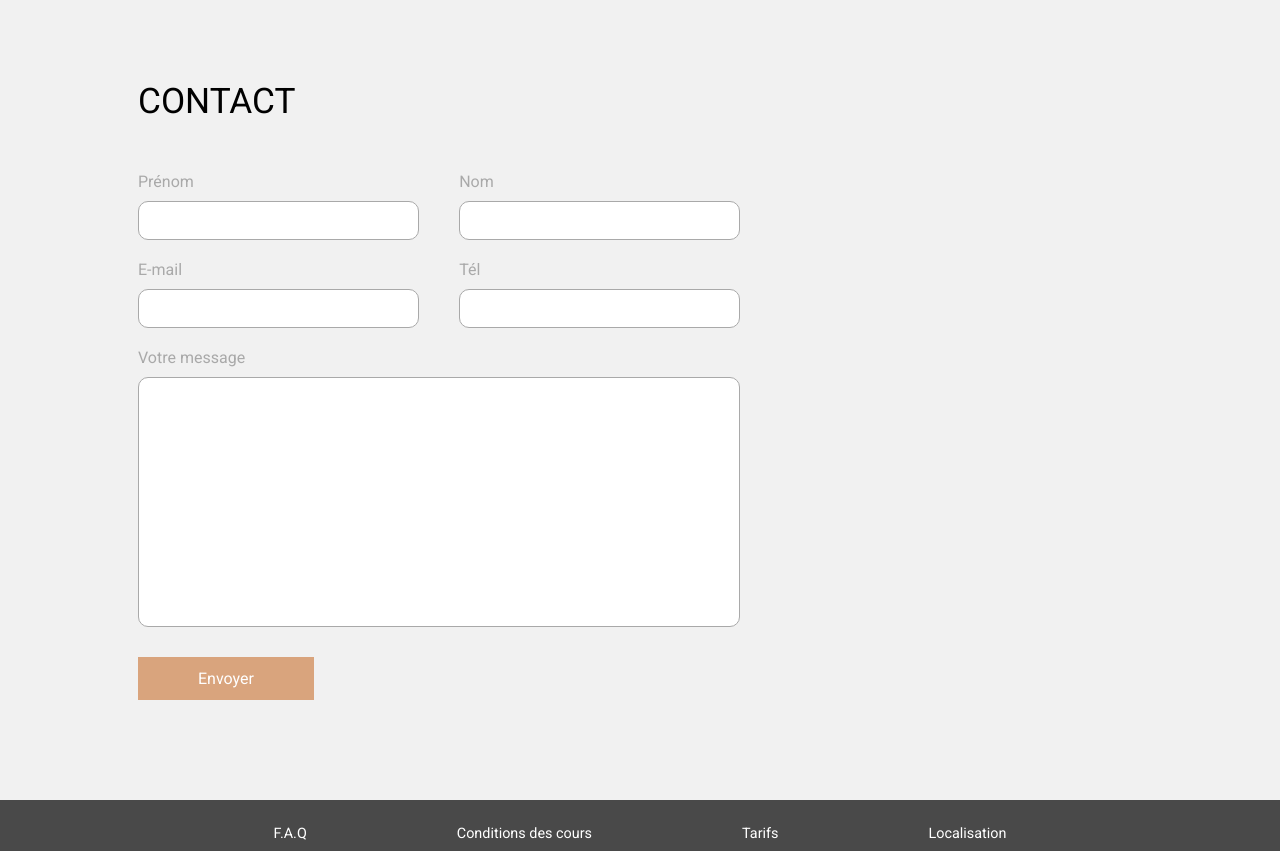
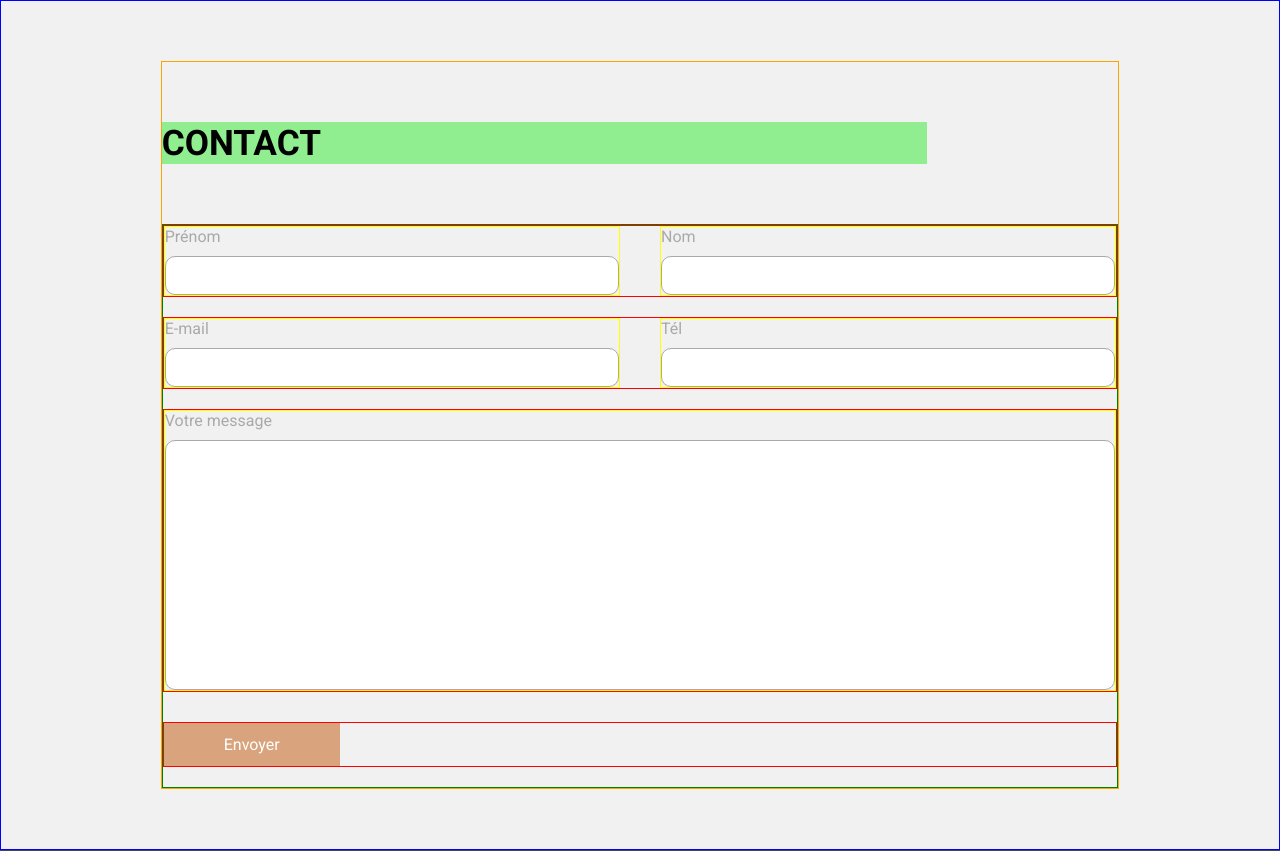
Before and after one commit to Cap0n3/VoiceUp, a React (Create React App) app: page / in a window 1280 px wide. Shown: the part 3700-4551 px from the top of the page. Built offline with nearby package versions, Linux system fonts and the light colour scheme.

Commit message:
First commit of branch

```diff
--- /dev/null
+++ b/src/components/ContactForm/ContactForm.js
@@ -0,0 +1,51 @@
+import { useContext } from "react";
+import {
+    Form,
+    InputContainer,
+    InputsWrapper,
+    Label,
+    Input,
+    Textarea
+} from "./ContactForm.style";
+import { LangContext } from "../../App";
+import { FilledBtn } from "../../globalStyle";
+
+const ContactSection = () => {
+    const {language} = useContext(LangContext);
+
+    return(
+        <Form action="" method="get">
+            <InputContainer>
+                <InputsWrapper>
+                    <Label htmlFor="fname">{(language === "FR") ? "Prénom" : "First Name"}</Label>
+                    <Input type="text" name="fname" />
+                </InputsWrapper>
+                <InputsWrapper>
+                    <Label htmlFor="lname">{(language === "FR") ? "Nom" : "Last Name"}</Label>
+                    <Input type="text" name="lname" />
+                </InputsWrapper>
+            </InputContainer>
+            <InputContainer>
+                <InputsWrapper>
+                    <Label htmlFor="email">E-mail</Label>
+                    <Input type="email" name="email" />
+                </InputsWrapper>
+                <InputsWrapper>
+                    <Label htmlFor="phone">{(language === "FR") ? "Tél" : "Phone"}</Label>
+                    <Input type="tel" name="phone" />
+                </InputsWrapper>
+            </InputContainer>
+            <InputContainer>
+                <InputsWrapper>
+                    <Label htmlFor="Message">{(language === "FR") ? "Votre message" : "Message"}</Label>
+                    <Textarea name="message"></Textarea>
+                </InputsWrapper>
+            </InputContainer>
+            <InputContainer style={{marginTop: "30px"}}>
+                <FilledBtn>{(language === "FR") ? "Envoyer" : "Send"}</FilledBtn>
+            </InputContainer>
+        </Form>
+    );
+}
+
+export default ContactSection;
--- a/src/components/ContactSection/ContactSection.style.js
+++ b/src/components/ContactForm/ContactForm.style.js
@@ -2,44 +2,23 @@ import styled from "styled-components";
 import { VoiceUpColors } from "../../colors";
 import { ftSizes, elementHeights } from "../../globalVars";
 
-const debug = false;
+const DEBUG = true;
 
-export const FormSection = styled.section`
-    display: flex;
-    align-items: center;
-    height: ${({winHeight}) => (winHeight ? (winHeight - elementHeights.navbarHeight) : 800)}px;
-    max-height: 1280px;
-    min-height: 800px;
-    width: 100%;
-    padding: 50px 10% 50px 10%;
-    background-color: ${VoiceUpColors.lightGrey};
-    ${debug ? "border: 1px solid blue;" : ""}
-    overflow: hidden;
-`;
+// export const Title = styled.h1`
+//     font-size: ${ftSizes.M_ftSizeL};
+//     font-weight: 400;
+//     text-transform: uppercase;
+//     margin-bottom: 50px;
+//     color: ${VoiceUpColors.black};
 
-export const FormContainer = styled.div`
-    width: 100%;
-    padding: 10px;
-    ${debug ? "border: 1px solid orange;" : ""}
-`;
-
-export const Title = styled.h1`
-    font-size: ${ftSizes.M_ftSizeL};
-    font-weight: 400;
-    text-transform: uppercase;
-    margin-bottom: 50px;
-    color: ${VoiceUpColors.black};
-
-    @media only screen and (max-width: 1024px) {
-        margin-bottom: 15px;
-    }
-`;
+//     @media only screen and (max-width: 1024px) {
+//         margin-bottom: 15px;
+//     }
+// `;
 
 export const Form = styled.form`
-    width: 60%;
-
-
-    ${debug ? "border: 1px solid green;" : ""}
+    width: 100%;
+    ${DEBUG ? "border: 1px solid green;" : ""}
 
     @media only screen and (max-width: 1024px) {
         width: 100%;
@@ -51,7 +30,7 @@ export const InputContainer = styled.div`
     gap: 40px;
     width: 100%;
     margin-bottom: 20px;
-    ${debug ? "border: 1px solid red;" : ""}
+    ${DEBUG ? "border: 1px solid red;" : ""}
 
     @media only screen and (max-width: 1024px) {
         flex-direction: column;
@@ -63,7 +42,7 @@ export const InputsWrapper = styled.div`
     display: flex;
     flex-direction: column;
     width: 100%;
-    ${debug ? "border: 1px solid yellow;" : ""}
+    ${DEBUG ? "border: 1px solid yellow;" : ""}
 
     & > label {
         color: ${VoiceUpColors.grey};
--- a/src/components/ContactSection/ContactSection.js
+++ /dev/null
@@ -1,61 +0,0 @@
-import { useContext } from "react";
-import {
-    FormSection,
-    FormContainer,
-    Title,
-    Form,
-    InputContainer,
-    InputsWrapper,
-    Label,
-    Input,
-    Textarea
-} from "./ContactSection.style";
-import { LangContext } from "../../App";
-import useWindowSize from "../../hooks/useWindowSize";
-import { FilledBtn } from "../../globalStyle";
-
-const ContactSection = () => {
-    const windowSize = useWindowSize();
-    const {language} = useContext(LangContext);
-
-    return(
-        <FormSection winHeight={windowSize.innerHeight}>
-            <FormContainer>
-                <Title>Contact</Title>
-                <Form action="" method="get">
-                    <InputContainer>
-                        <InputsWrapper>
-                            <Label htmlFor="fname">{(language === "FR") ? "Prénom" : "First Name"}</Label>
-                            <Input type="text" name="fname" />
-                        </InputsWrapper>
-                        <InputsWrapper>
-                            <Label htmlFor="lname">{(language === "FR") ? "Nom" : "Last Name"}</Label>
-                            <Input type="text" name="lname" />
-                        </InputsWrapper>
-                    </InputContainer>
-                    <InputContainer>
-                        <InputsWrapper>
-                            <Label htmlFor="email">E-mail</Label>
-                            <Input type="email" name="email" />
-                        </InputsWrapper>
-                        <InputsWrapper>
-                            <Label htmlFor="phone">{(language === "FR") ? "Tél" : "Phone"}</Label>
-                            <Input type="tel" name="phone" />
-                        </InputsWrapper>
-                    </InputContainer>
-                    <InputContainer>
-                        <InputsWrapper>
-                            <Label htmlFor="Message">{(language === "FR") ? "Votre message" : "Message"}</Label>
-                            <Textarea name="message"></Textarea>
-                        </InputsWrapper>
-                    </InputContainer>
-                    <InputContainer style={{marginTop: "30px"}}>
-                        <FilledBtn>{(language === "FR") ? "Envoyer" : "Send"}</FilledBtn>
-                    </InputContainer>
-                </Form>
-            </FormContainer>
-        </FormSection>
-    );
-}
-
-export default ContactSection;
--- a/src/globalStyle.js
+++ b/src/globalStyle.js
@@ -77,6 +77,20 @@ export const BaseContainer = styled.section`
 //     } */}
 // `;
 
+// Section Titles
+export const Title = styled.h1`
+    width: 80%;
+    margin: 60px 0 60px 0;
+    text-transform: uppercase;
+    font-size: ${ftSizes.M_ftSizeL};
+    background-color: lightgreen;
+
+    @media only screen and (max-width: 1024px) {
+        font-size: ${ftSizes.S_ftSizeL};
+    }
+`;
+
+
 // For more cool button FX : https://alvarotrigo.com/blog/best-css-button-hover-effects/
 export const OutlineBtn = styled.button`
     white-space: nowrap;
--- a/src/pages/Contact/Contact.js
+++ b/src/pages/Contact/Contact.js
@@ -1,6 +1,6 @@
 import React from 'react';
 // import { ContactSection } from "./Contact.style";
-import ContactSection from "../../components/ContactSection/ContactSection";
+import ContactSection from "../../components/ContactForm/ContactForm";
 
 const Contact = () => {
     return(
--- a/src/pages/Home/Home.js
+++ b/src/pages/Home/Home.js
@@ -1,11 +1,12 @@
 import React from "react";
+import {Title} from "../../globalStyle";
 import ImageSlider from "../../components/ImageSlider/ImageSlider";
 import InfoSection from "../../components/InfoSection/InfoSection";
 import ReviewSection from "../../components/ReviewSection/ReviewSection";
 import C2ASection from "../../components/C2ASection/C2ASection";
-import ContactSection from "../../components/ContactSection/ContactSection";
+import ContactForm from "../../components/ContactForm/ContactForm";
 import Footer from "../../components/Footer/Footer";
-import { SliderContainer } from "./Home.style";
+import { SliderContainer, ContactSection, FormContainer } from "./Home.style";
 import { slides } from "./data/slideImg.data";
 import { SingSectionData, PlaySectionData, TalkSectionData } from "./data/infosSec.data";
 import useWindowSize from "../../hooks/useWindowSize";
@@ -44,7 +45,12 @@ const Home = () => {
             <InfoSection data={TalkSectionData} transitionTime={600} />
             <ReviewSection transitionTime={800} nbOfReviews={setNbOfReview(windowSize.innerWidth)} />
             <C2ASection transitionTime={600} />
-            <ContactSection />
+            <ContactSection winHeight={windowSize.innerHeight}>
+                <FormContainer>
+                    <Title>Contact</Title>
+                    <ContactForm />
+                </FormContainer>
+            </ContactSection>
             <Footer />
         </>
     )
--- a/src/pages/Home/Home.style.js
+++ b/src/pages/Home/Home.style.js
@@ -1,5 +1,8 @@
 import styled from "styled-components";
 import { elementHeights } from "../../globalVars";
+import { VoiceUpColors } from "../../colors";
+
+const DEBUG = true;
 
 export const SliderContainer = styled.div`
     width: 100%;
@@ -11,3 +14,24 @@ export const SliderContainer = styled.div`
         height: ${({winHeight}) => (winHeight ? (winHeight - elementHeights.mobileNavbarHeight) : elementHeights.sectionHeight)}px;
     }
 `;
+
+export const ContactSection = styled.section`
+    display: flex;
+    flex-direction: column;
+    align-items: center;
+    justify-content: center;
+    min-height: ${({winHeight}) => (winHeight ? (winHeight - elementHeights.navbarHeight) : 800)}px;
+    /* max-height: 1280px; */
+    padding: 60px 0 60px 0;
+    /* min-height: 800px; */
+    width: 100%;
+    background-color: ${VoiceUpColors.lightGrey};
+    ${DEBUG ? "border: 1px solid blue;" : ""}
+    overflow: hidden;
+`;
+
+export const FormContainer = styled.div`
+    width: 75%;
+    /* padding: 10px; */
+    ${DEBUG ? "border: 1px solid orange;" : ""}
+`;
```
